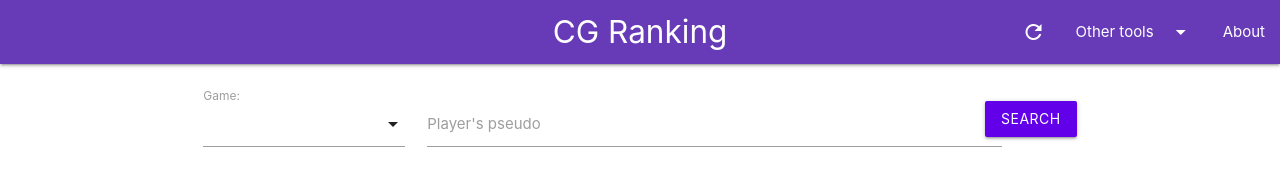
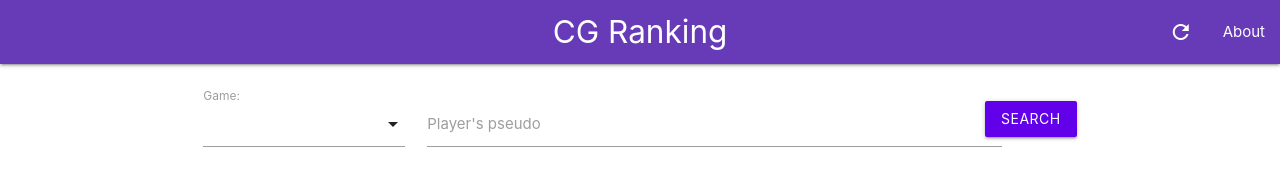
Before and after one commit to AdrienVannson/CG-Ranking, a PHP site: page / in a window 1280 px wide. Shown: the top 191 px of the page. Run offline with PHP 8.4, Linux system fonts and the light colour scheme; data that the repository does not hold is empty; some libraries are stand-ins or nearby versions.

Commit message:
Remove link to other tools

```diff
--- a/index.php
+++ b/index.php
@@ -15,13 +15,6 @@ include_once(__DIR__.'/model/Game.class.php');
 </head>
 <body>
 
-    <ul id="other-tools" class="dropdown-content">
-        <li><a href="http://cgstats.magusgeek.com/" target="_blank" rel="noopener noreferrer">CG Stats</a></li>
-        <li><a href="https://apps.rezonux.com/codingame/" target="_blank" rel="noopener noreferrer">CG Points Details</a></li>
-        <li><a href="https://cgstats.crocoware.com/" target="_blank" rel="noopener noreferrer">CG Puzzle Status</a></li>
-        <li><a href="https://cgmulti.azke.fr/players" target="_blank" rel="noopener noreferrer">CG Multis</a></li>
-    </ul>
-
     <nav>
         <div class="nav-wrapper deep-purple">
             <a href="#" class="brand-logo center">CG Ranking</a>
@@ -30,9 +23,6 @@ include_once(__DIR__.'/model/Game.class.php');
                     <a href="#" id="arrow-back" onclick="update()">
                         <i class="material-icons">refresh</i>
                     </a>
-                </li>
-                <li>
-                    <a class="dropdown-trigger" href="#" data-target="other-tools">Other tools<i class="material-icons right">arrow_drop_down</i></a>
                 </li>
                 <li>
                     <a class="modal-trigger" href="#about">About</a>
```
